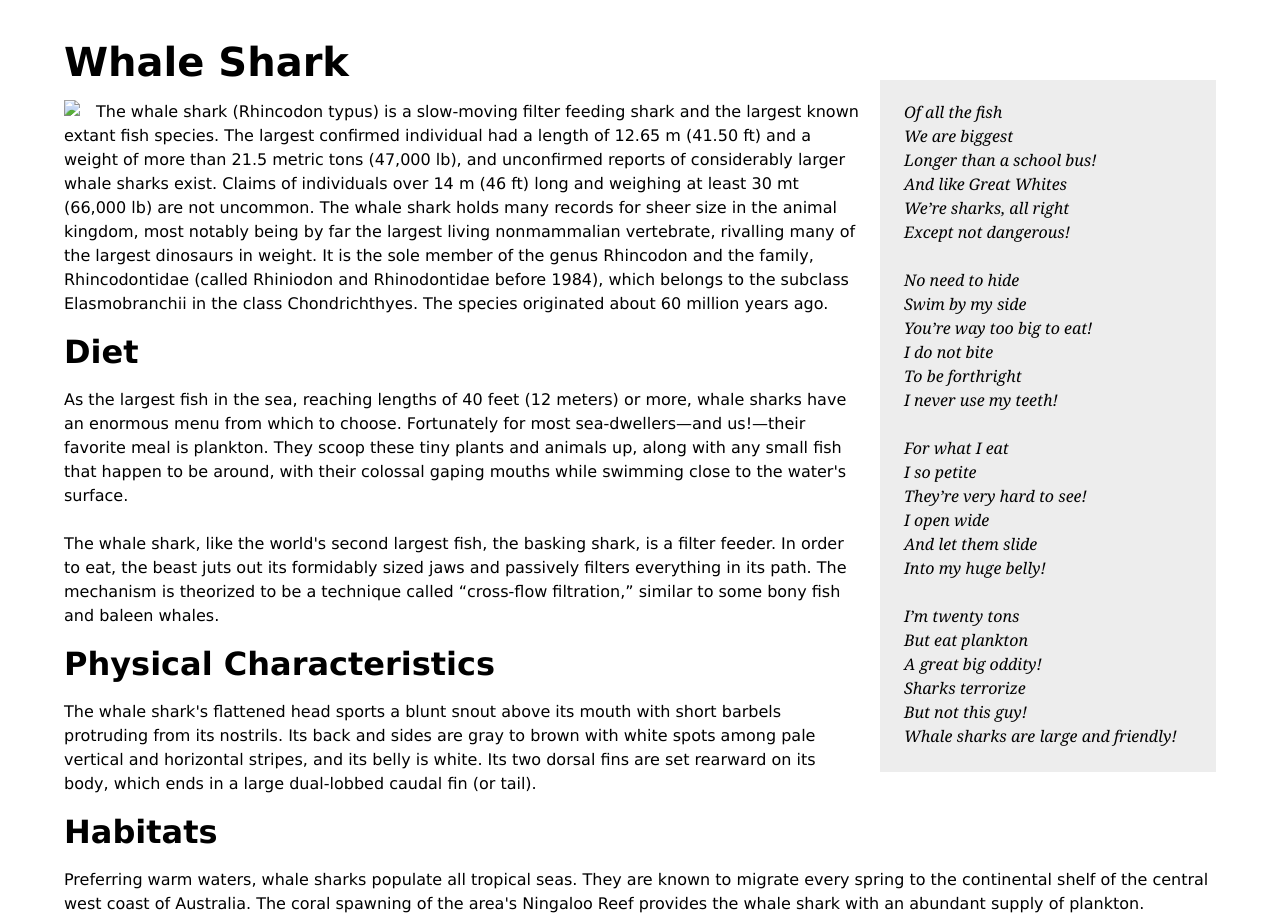
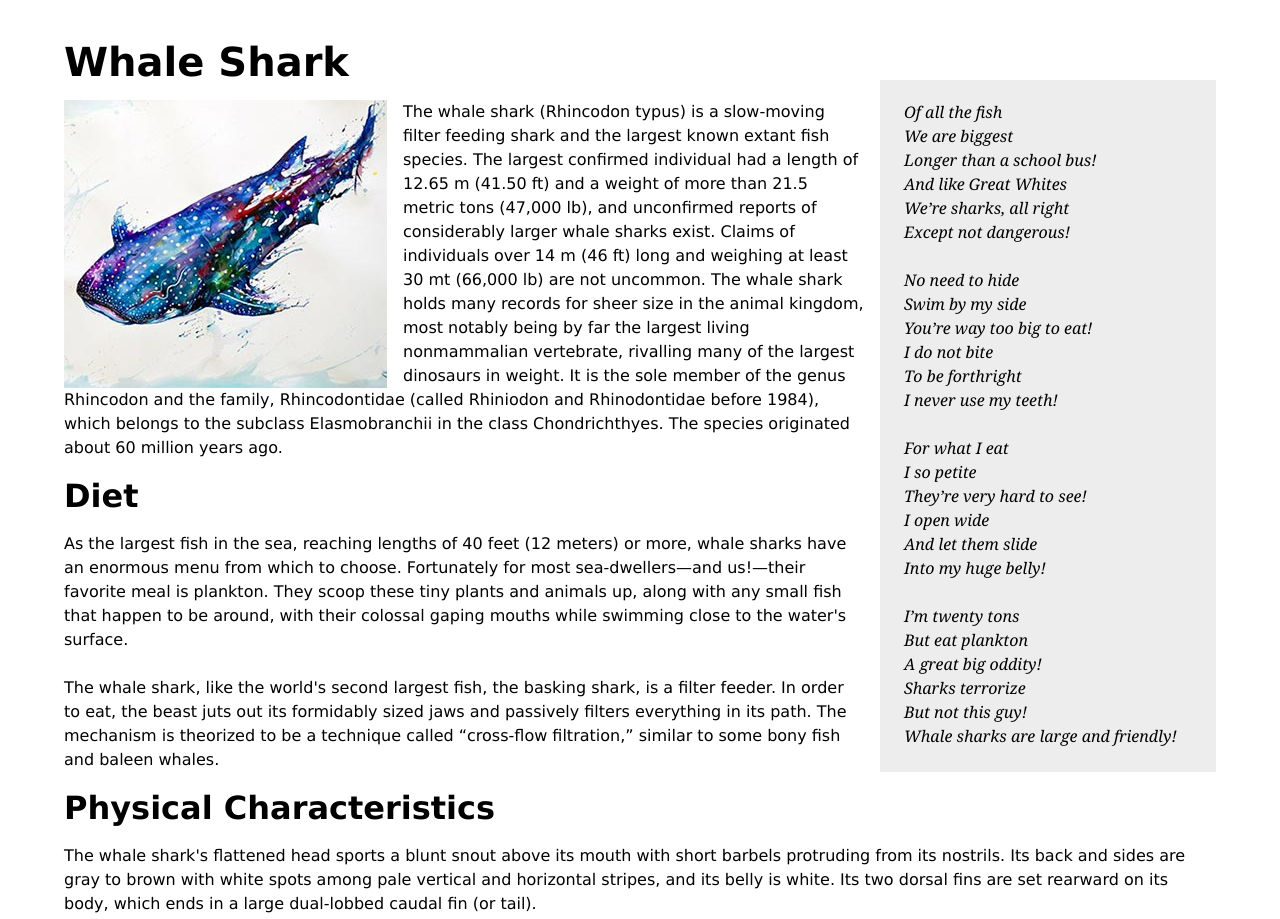
Before and after one commit to anverchou/webd168, a plain HTML site: page Lesson04/04_web_typography.html in a window 1280 px wide. Shown: the top 919 px of the page. Drawn offline with Linux system fonts and the light colour scheme; a web font is replaced by a local one.

Commit message:
Update 04_web_typography.html

```diff
--- a/Lesson04/04_web_typography.html
+++ b/Lesson04/04_web_typography.html
@@ -96,7 +96,7 @@ img {
   </aside>
 <article>
   <h1>Whale Shark</h1>
-  <p><img src="images/whaleSharkArt.jpg">The whale shark (Rhincodon typus) is a slow-moving filter feeding shark and the largest known extant fish species. The largest confirmed individual had a length of 12.65 m (41.50 ft) and a weight of more than 21.5 metric tons (47,000 lb), and unconfirmed reports of considerably larger whale sharks exist. Claims of individuals over 14 m (46 ft) long and weighing at least 30 mt (66,000 lb) are not uncommon. The whale shark holds many records for sheer size in the animal kingdom, most notably being by far the largest living nonmammalian vertebrate, rivalling many of the largest dinosaurs in weight. It is the sole member of the genus Rhincodon and the family, Rhincodontidae (called Rhiniodon and Rhinodontidae before 1984), which belongs to the subclass Elasmobranchii in the class Chondrichthyes. The species originated about 60 million years ago.</p>
+  <p><img src="whaleSharkArt.jpg">The whale shark (Rhincodon typus) is a slow-moving filter feeding shark and the largest known extant fish species. The largest confirmed individual had a length of 12.65 m (41.50 ft) and a weight of more than 21.5 metric tons (47,000 lb), and unconfirmed reports of considerably larger whale sharks exist. Claims of individuals over 14 m (46 ft) long and weighing at least 30 mt (66,000 lb) are not uncommon. The whale shark holds many records for sheer size in the animal kingdom, most notably being by far the largest living nonmammalian vertebrate, rivalling many of the largest dinosaurs in weight. It is the sole member of the genus Rhincodon and the family, Rhincodontidae (called Rhiniodon and Rhinodontidae before 1984), which belongs to the subclass Elasmobranchii in the class Chondrichthyes. The species originated about 60 million years ago.</p>
   <h2>Diet</h2>
   <p>As the largest fish in the sea, reaching lengths of 40 feet (12 meters) or more, whale sharks have an enormous menu from which to choose. Fortunately for most sea-dwellers—and us!—their favorite meal is plankton. They scoop these tiny plants and animals up, along with any small fish that happen to be around, with their colossal gaping mouths while swimming close to the water's surface.</p>
   <p>The whale shark, like the world's second largest fish, the basking shark, is a filter feeder. In order to eat, the beast juts out its formidably sized jaws and passively filters everything in its path.  The mechanism is theorized to be a technique called “cross-flow filtration,” similar to some bony fish and baleen whales.</p>
```
